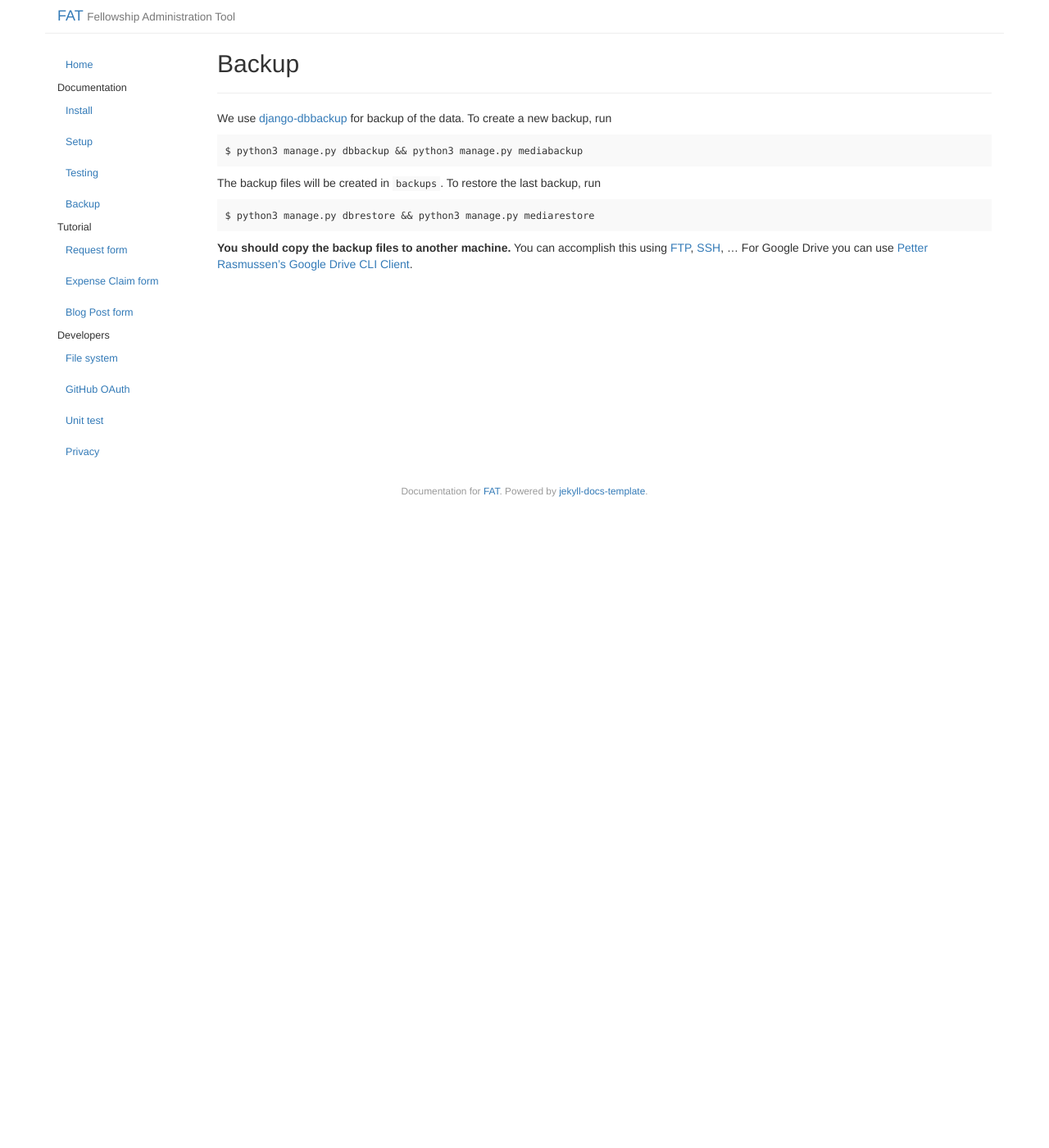
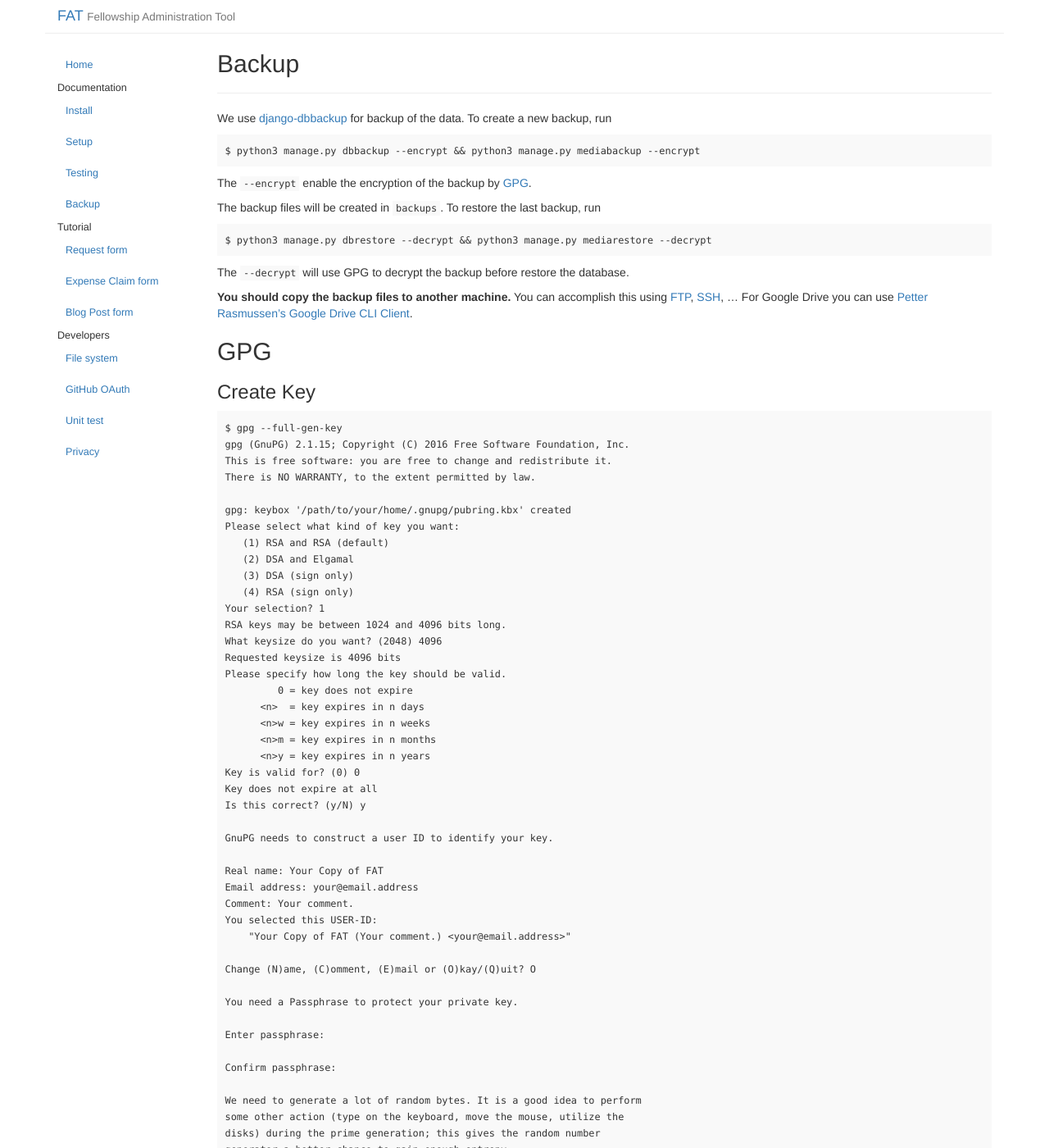
Before and after one commit to softwaresaved/lowfat, a Jekyll site: the page built from docs/_posts/2016-12-09-backup.md, in a window 1280 px wide and 1400 px high. Shown: the whole window at 82% size. Built offline with Jekyll 4.4.1, drawn with Linux system fonts in a browser that asks for light colours; some of the changed text lies outside the part shown.

Commit message:
Add documentation about encryption

```diff
--- a/docs/_posts/2016-12-09-backup.md
+++ b/docs/_posts/2016-12-09-backup.md
@@ -9,13 +9,121 @@ We use [django-dbbackup](http://django-dbbackup.readthedocs.io/)
 for backup of the data. To create a new backup, run
 
 ~~~
-$ python3 manage.py dbbackup && python3 manage.py mediabackup
+$ python3 manage.py dbbackup --encrypt && python3 manage.py mediabackup --encrypt
 ~~~
+
+The `--encrypt` enable the encryption of the backup by [GPG](https://www.gnupg.org/).
 
 The backup files will be created in `backups`. To restore the last backup, run
 
 ~~~
-$ python3 manage.py dbrestore && python3 manage.py mediarestore
+$ python3 manage.py dbrestore --decrypt && python3 manage.py mediarestore --decrypt
 ~~~
 
+The `--decrypt` will use GPG to decrypt the backup before restore the database.
+
 **You should copy the backup files to another machine.** You can accomplish this using [FTP](https://en.wikipedia.org/wiki/File_Transfer_Protocol), [SSH](https://en.wikipedia.org/wiki/Secure_Shell), ... For Google Drive you can use [Petter Rasmussen's Google Drive CLI Client](https://github.com/prasmussen/gdrive).
+
+## GPG
+
+### Create Key
+
+~~~
+$ gpg --full-gen-key
+gpg (GnuPG) 2.1.15; Copyright (C) 2016 Free Software Foundation, Inc.
+This is free software: you are free to change and redistribute it.
+There is NO WARRANTY, to the extent permitted by law.
+
+gpg: keybox '/path/to/your/home/.gnupg/pubring.kbx' created
+Please select what kind of key you want:
+   (1) RSA and RSA (default)
+   (2) DSA and Elgamal
+   (3) DSA (sign only)
+   (4) RSA (sign only)
+Your selection? 1
+RSA keys may be between 1024 and 4096 bits long.
+What keysize do you want? (2048) 4096
+Requested keysize is 4096 bits
+Please specify how long the key should be valid.
+         0 = key does not expire
+      <n>  = key expires in n days
+      <n>w = key expires in n weeks
+      <n>m = key expires in n months
+      <n>y = key expires in n years
+Key is valid for? (0) 0
+Key does not expire at all
+Is this correct? (y/N) y
+
+GnuPG needs to construct a user ID to identify your key.
+
+Real name: Your Copy of FAT
+Email address: your@email.address
+Comment: Your comment.
+You selected this USER-ID:
+    "Your Copy of FAT (Your comment.) <your@email.address>"
+
+Change (N)ame, (C)omment, (E)mail or (O)kay/(Q)uit? O
+
+You need a Passphrase to protect your private key.
+
+Enter passphrase:
+
+Confirm passphrase:
+
+We need to generate a lot of random bytes. It is a good idea to perform
+some other action (type on the keyboard, move the mouse, utilize the
+disks) during the prime generation; this gives the random number
+generator a better chance to gain enough entropy.
+We need to generate a lot of random bytes. It is a good idea to perform
+some other action (type on the keyboard, move the mouse, utilize the
+disks) during the prime generation; this gives the random number
+generator a better chance to gain enough entropy.
+gpg: /path/to/your/home/.gnupg/trustdb.gpg: trustdb created
+gpg: key D875377AB6C6C5BE marked as ultimately trusted
+gpg: directory '/path/to/your/home/.gnupg/openpgp-revocs.d' created
+gpg: revocation certificate stored as '/path/to/your/home/.gnupg/openpgp-revocs.d/4F1238871193D0C4FEDE0956D875377AB6C6C5BE.rev'
+public and secret key created and signed.
+
+pub   rsa4096 2016-12-15 [SC]
+      4F1238871193D0C4FEDE0956D875377AB6C6C5BE
+uid                      Your Copy of FAT (Your comment.) <your@email.address>
+sub   rsa4096 2016-12-15 [E]
+~~~
+
+Double check that the keys were created!
+
+~~~
+$ gpg -k
+gpg: checking the trustdb
+gpg: marginals needed: 3  completes needed: 1  trust model: pgp
+gpg: depth: 0  valid:   1  signed:   0  trust: 0-, 0q, 0n, 0m, 0f, 1u
+/path/to/your/home/.gnupg/pubring.kbx
+--------------------------------
+pub   rsa4096 2016-12-15 [SC]
+      4F1238871193D0C4FEDE0956D875377AB6C6C5BE
+uid           [ultimate] Your Copy of FAT (Your comment.) <your@mail.address>
+sub   rsa4096 2016-12-15 [E]
+
+$ gpg -K
+/path/to/your/home/.gnupg/pubring.kbx
+--------------------------------
+sec   rsa4096 2016-12-15 [SC]
+      4F1238871193D0C4FEDE0956D875377AB6C6C5BE
+uid           [ultimate] Your Copy of FAT (Your comment.) <your@mail.address>
+ssb   rsa4096 2016-12-15 [E]
+
+~~~
+
+### Exporting Keys
+
+~~~
+$ gpg --export > /path/to/your/exported/public-key
+$ gpg --export-secret-keys > /path/to/your/exported/private-key
+~~~
+
+### Importing Keys
+
+~~~
+$ gpg --import > /path/to/your/exported/public-key
+$ gpg --import > /path/to/your/exported/private-key
+~~~
```
